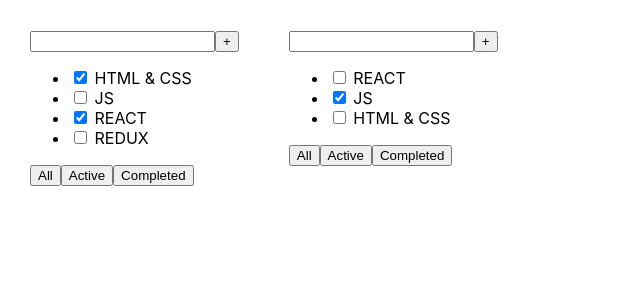
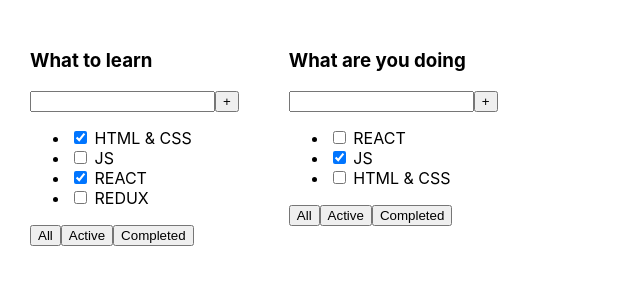
Before and after one commit to MaksimBozhko/1-todolist, a React (Create React App) app: page / in a window 1280 px wide. Shown: the top 300 px of the page, without its empty margins (0-640 px from the left). Built offline with nearby package versions, Linux system fonts and the light colour scheme.

Commit message:
Revert "delete Header"
This reverts commit 852bfd3be94f56a35c73e42bf3eed127453c3f93.

```diff
--- a/src/Todolist.tsx
+++ b/src/Todolist.tsx
@@ -1,4 +1,5 @@
 import React from 'react';
+import Header from "./Header";
 import TasksList from "./TasksList";
 
 type TodolistPropsType = {
@@ -15,7 +16,7 @@ export type TaskType = {
 const Todolist = (props: TodolistPropsType) => {
     return (
         <div>
-
+            <Header title={props.title}/>
             <div>
                 <input/>
                 <button>+</button>
```
